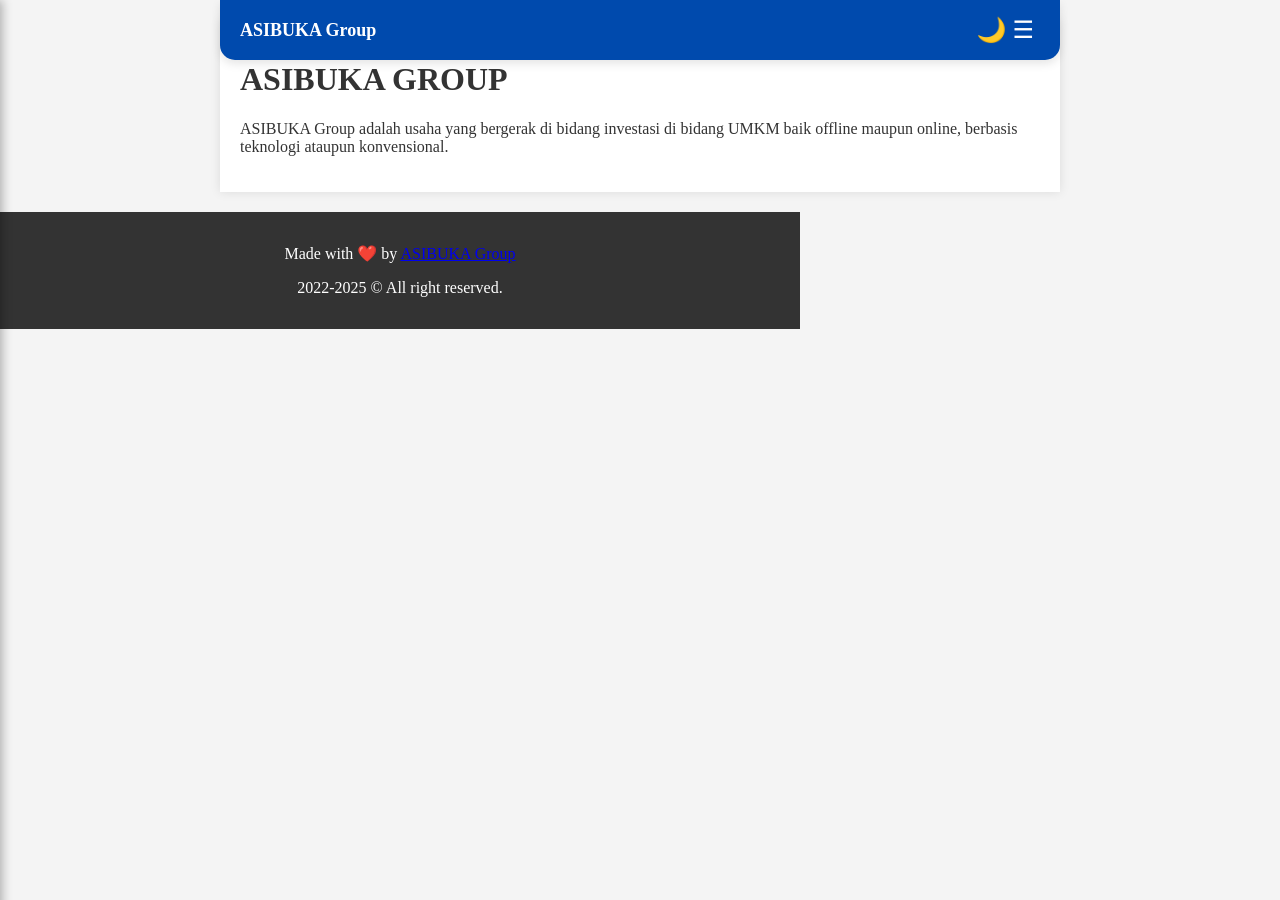
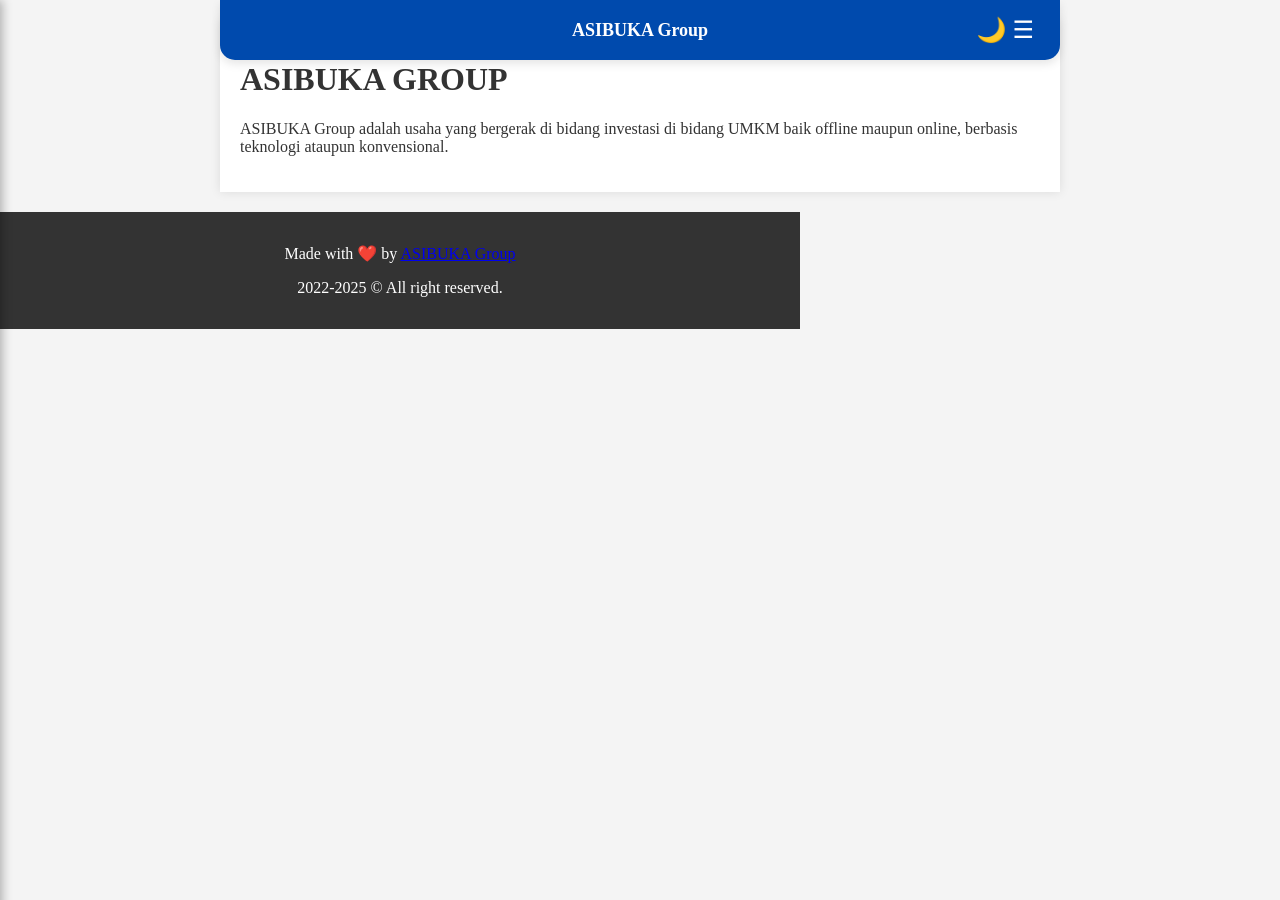
Before and after one commit to asibukagroup/asibukagroup.github.io, a Jekyll site: the page built from index.md, in a window 1280 px wide. Built offline with Jekyll 4.4.1, drawn with Linux system fonts in a browser that asks for light colours.

Commit message:
Update style.css

```diff
--- a/assets/css/style.css
+++ b/assets/css/style.css
@@ -2,13 +2,74 @@
 /* Dark Mode */
 body.dark-mode{background-color:#1e1e1e;color:#f4f4f4}
 /* Floating Navbar - Full Width */
-.floating-navbar{position:fixed;top:0;left:50%;transform:translateX(-50%);width:100%;max-width:800px;background:#004AAD;padding:15px 20px;box-shadow:0 4px 10px #0000001a;z-index:1000;display:flex;align-items:center;justify-content:space-between;border-radius:0 0 15px 15px}
-.brand-name,.brand-name a{text-decoration:none;font-size:18px;color:#fff;font-weight:700}
-.nav-icons{display:flex;align-items:center}
-.nav-icons span{font-size:24px;color:#fff;cursor:pointer;margin-left:15px;transition:.3s}
-#dark-mode-toggle:hover{color:#ff0}
+.floating-navbar {
+    position: fixed;
+    top: 0;
+    left: 50%;
+    transform: translateX(-50%);
+    width: 100%;
+    max-width: 800px;
+    background: #004AAD;
+    padding: 15px 20px;
+    box-shadow: 0 4px 10px #0000001a;
+    z-index: 1000;
+    display: flex;
+    align-items: center;
+    justify-content: space-between;
+    border-radius: 0 0 15px 15px;
+}
+
+/* Center brand name */
+.brand-name {
+    position: absolute;
+    left: 50%;
+    transform: translateX(-50%);
+    font-size: 18px;
+    font-weight: 700;
+    color: #fff;
+    text-decoration: none;
+}
+
+/* Ensure link styling remains */
+.brand-name a {
+    color: #fff;
+    text-decoration: none;
+}
+
+/* Navigation icons */
+.nav-icons {
+    display: flex;
+    align-items: center;
+    width: 100%;
+    justify-content: space-between;
+}
+
+/* Hamburger menu on the left */
+#hamburger-menu {
+    font-size: 24px;
+    color: #fff;
+    background: none;
+    border: none;
+    cursor: pointer;
+}
+
+/* Dark mode toggle on the right */
+#dark-mode-toggle {
+    font-size: 24px;
+    color: #fff;
+    cursor: pointer;
+    margin-left: auto;
+    transition: 0.3s;
+}
+
+#dark-mode-toggle:hover {
+    color: #ff0;
+}
+
 @media (max-width: 768px) {
-.floating-navbar{padding:12px 15px}
+    .floating-navbar {
+        padding: 12px 15px;
+    }
 }
         /* Sidebar Menu */
         .hamburger{background:none;border:none;font-size:24px;cursor:pointer;color:#fff;transition:transform .3s ease-in-out}
```
